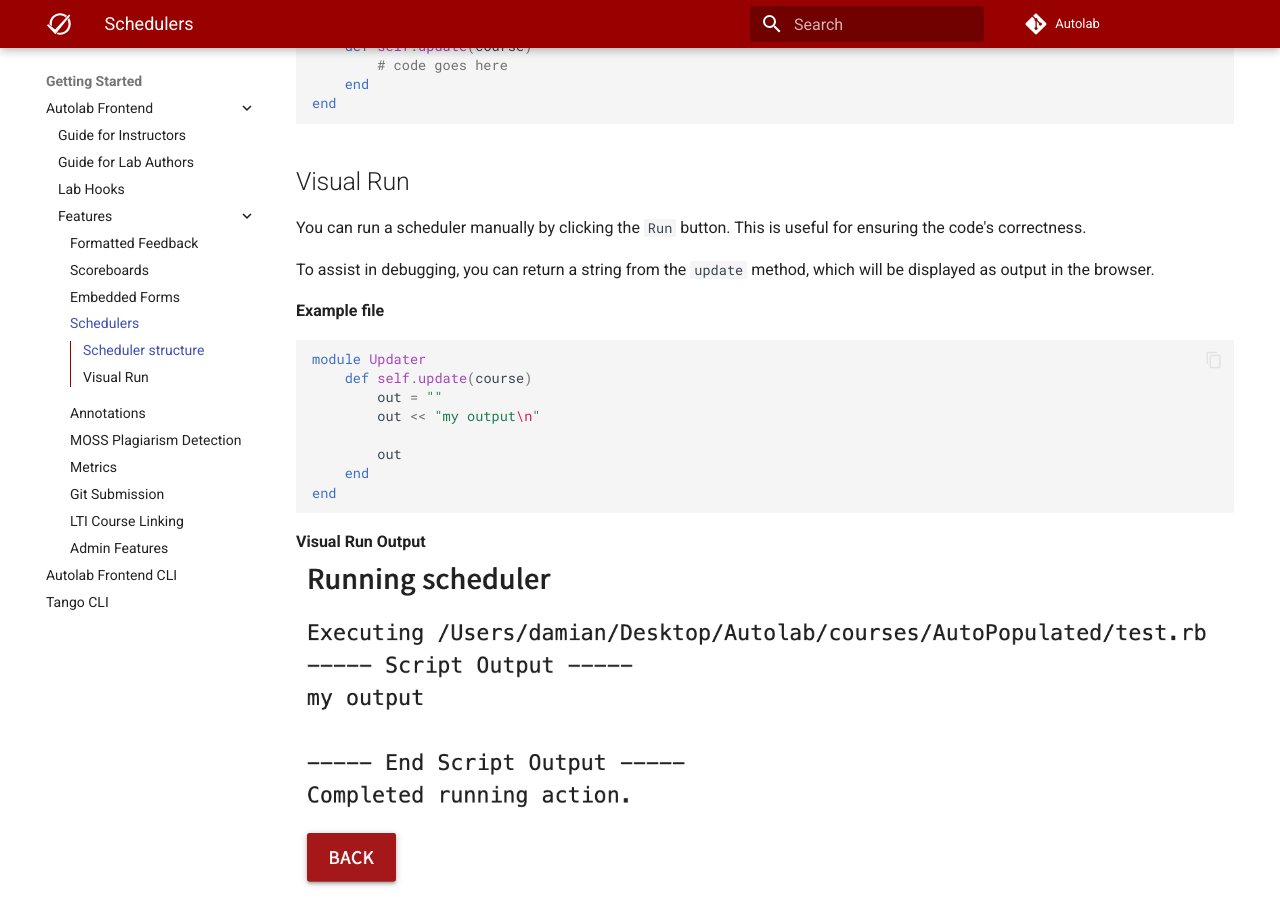
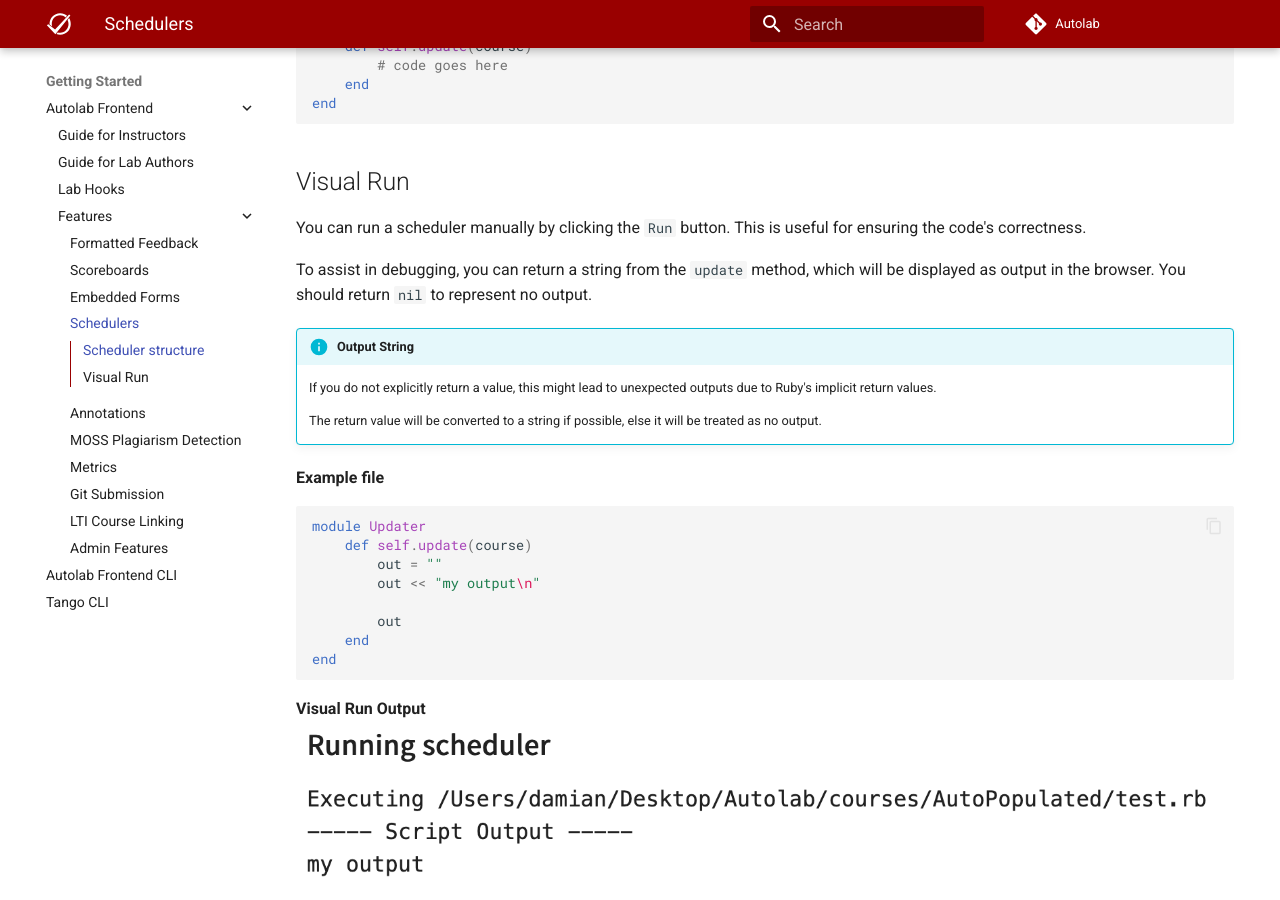
Before and after one commit to muaziqbal/Autolab, an MkDocs documentation site: the page built from docs/features/schedulers.md, in a window 1280 px wide and 900 px high, scrolled down 697 px. Built offline with MkDocs 1.6.1 and Material for MkDocs 9.7.7, drawn with Linux system fonts in a browser that asks for light colours; comment, search, counter and statistics services are not loaded.

Commit message:
Improve scheduler visual run handling of return value from update method (#2165)
Improve handling of update methods with no explicit returns

````diff
--- a/docs/features/schedulers.md
+++ b/docs/features/schedulers.md
@@ -29,6 +29,12 @@ end
 You can run a scheduler manually by clicking the `Run` button. This is useful for ensuring the code's correctness.
 
 To assist in debugging, you can return a string from the `update` method, which will be displayed as output in the browser.
+You should return `nil` to represent no output.
+
+!!! info "Output String"
+    If you do not explicitly return a value, this might lead to unexpected outputs due to Ruby's implicit return values.
+
+    The return value will be converted to a string if possible, else it will be treated as no output.
 
 **Example file**
 ```ruby
````
Also changed, not shown: 1 other file.
